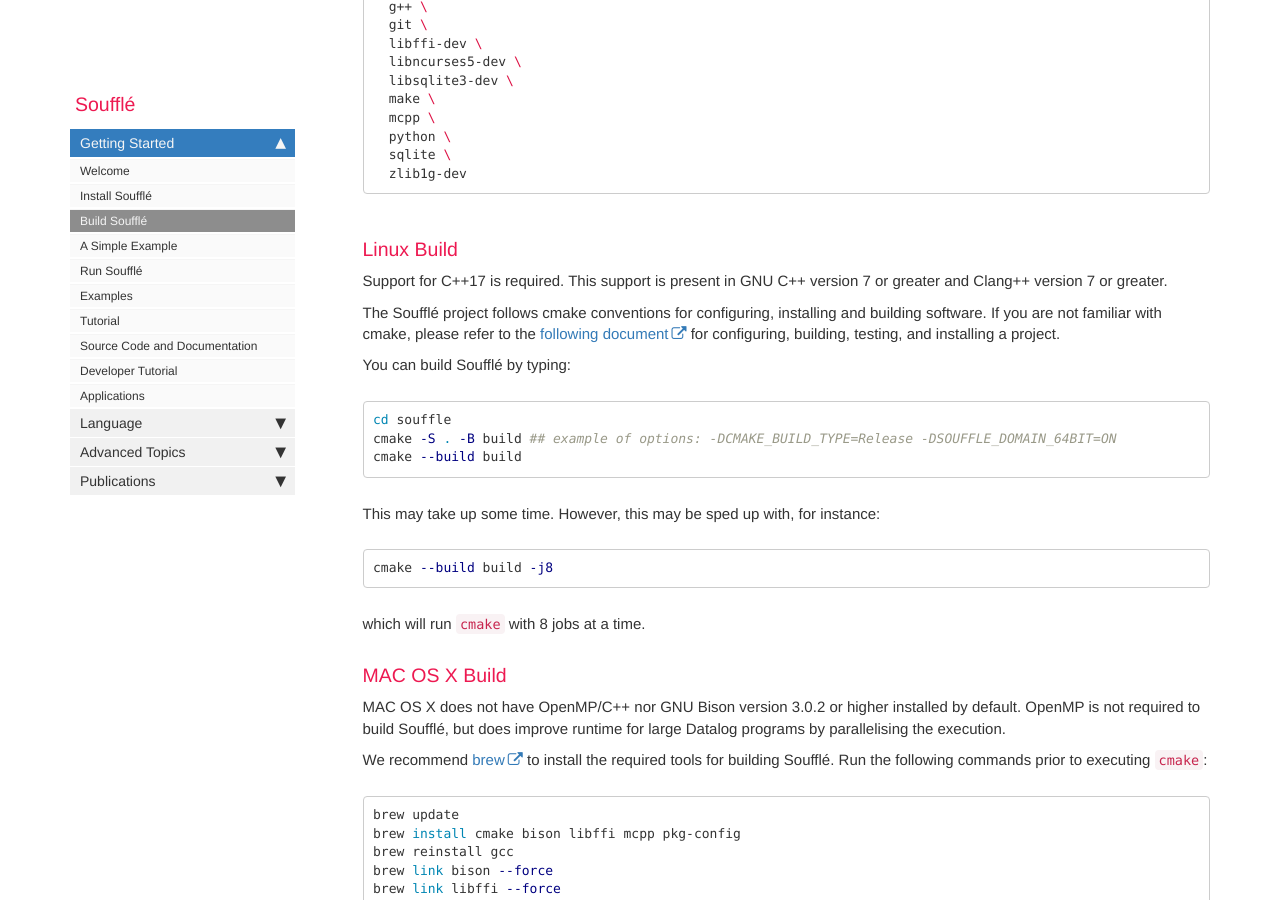
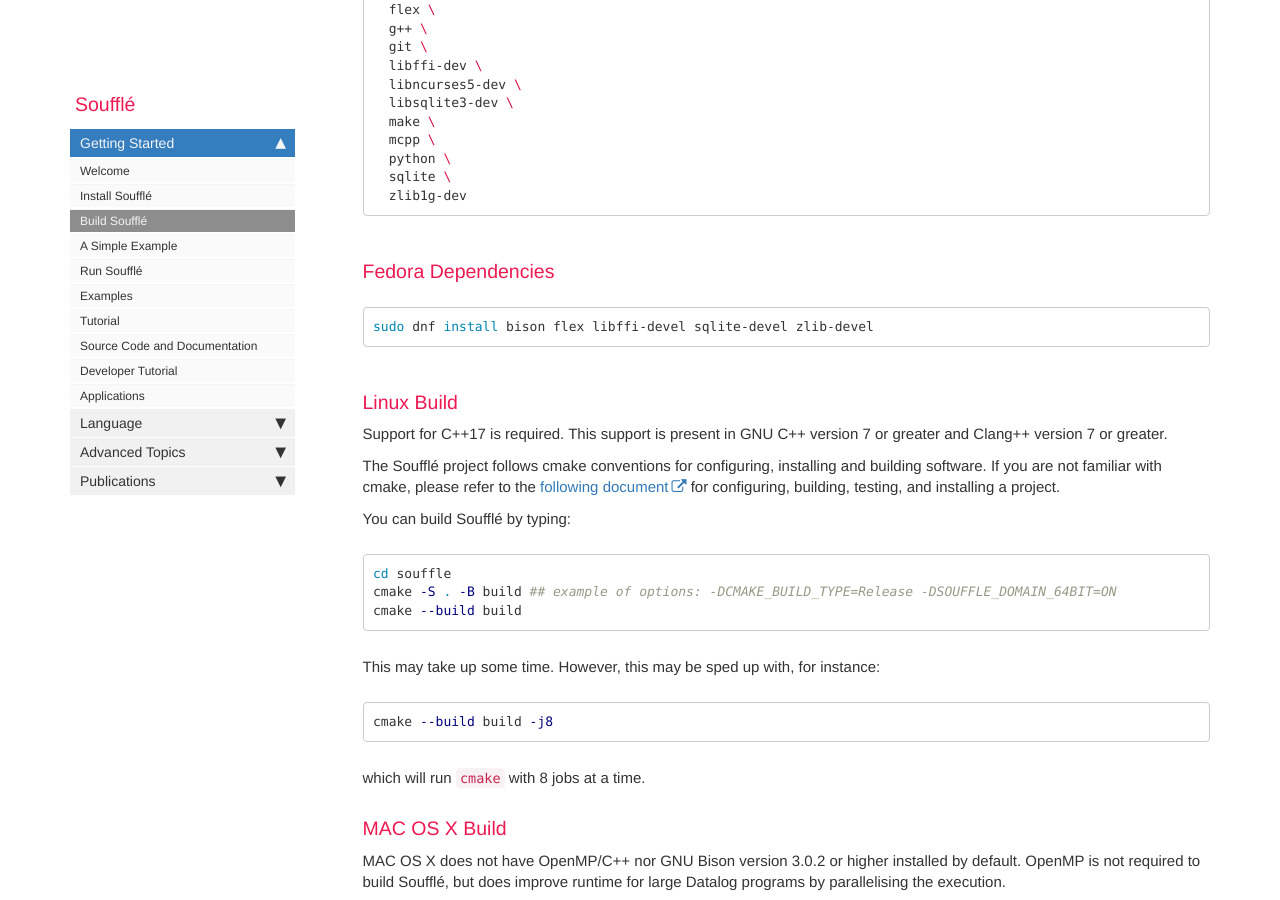
Before and after one commit to souffle-lang/souffle-lang.github.io, a Jekyll site: the page built from pages/docs/build.md, in a window 1280 px wide and 900 px high, scrolled down 2108 px. Built offline with Jekyll 4.4.1, drawn with Linux system fonts in a browser that asks for light colours; comment, search, counter and statistics services are not loaded.

Commit message:
Add Fedora Dependencies to build.md
Related to / prompted by https://github.com/souffle-lang/souffle/issues/2505.

````diff
--- a/pages/docs/build.md
+++ b/pages/docs/build.md
@@ -70,6 +70,12 @@ sudo apt install \
   python \
   sqlite \
   zlib1g-dev
+```
+
+### Fedora Dependencies
+
+```sh
+sudo dnf install bison flex libffi-devel sqlite-devel zlib-devel
 ```
 
 ### Linux Build
````
